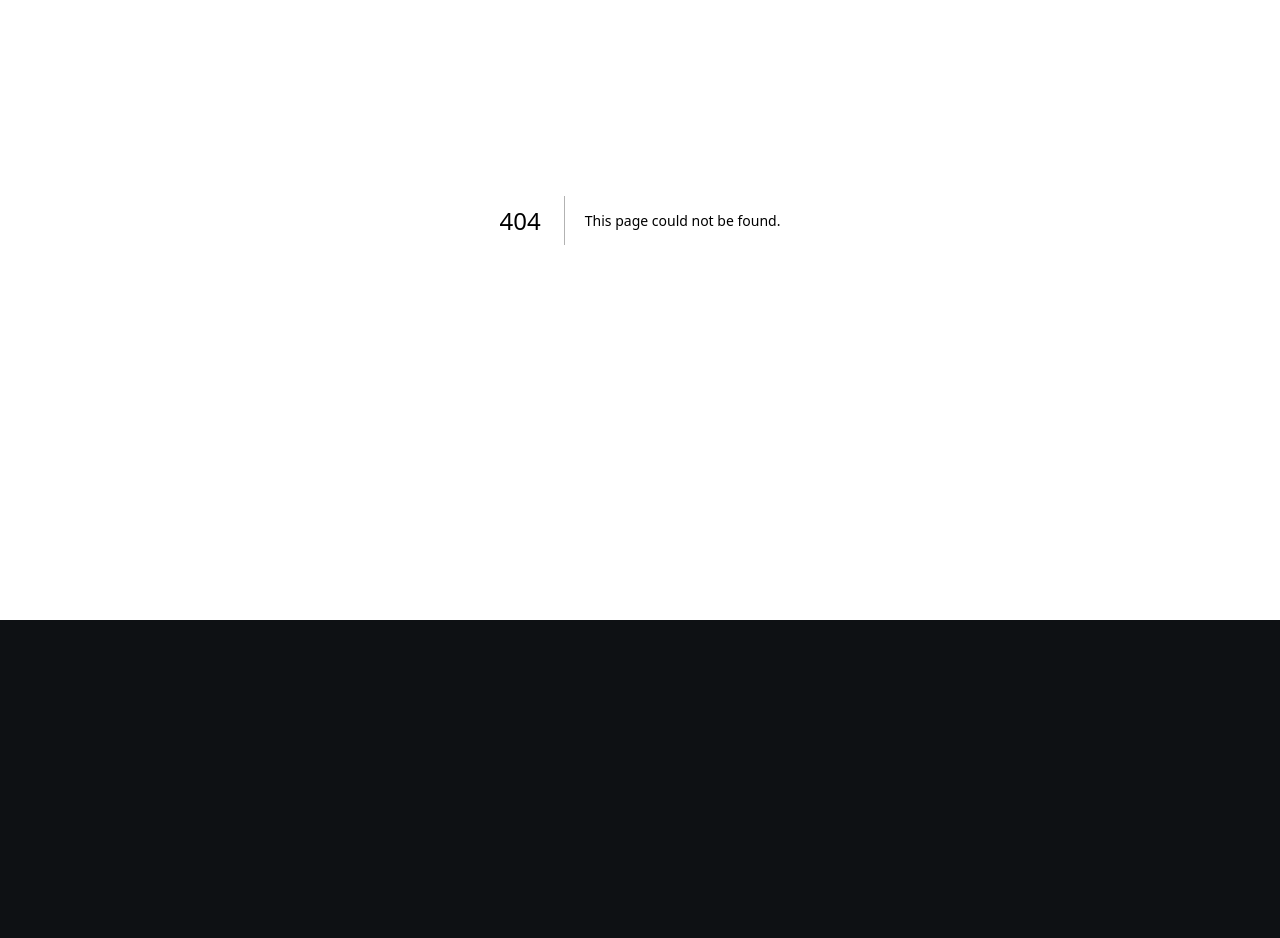
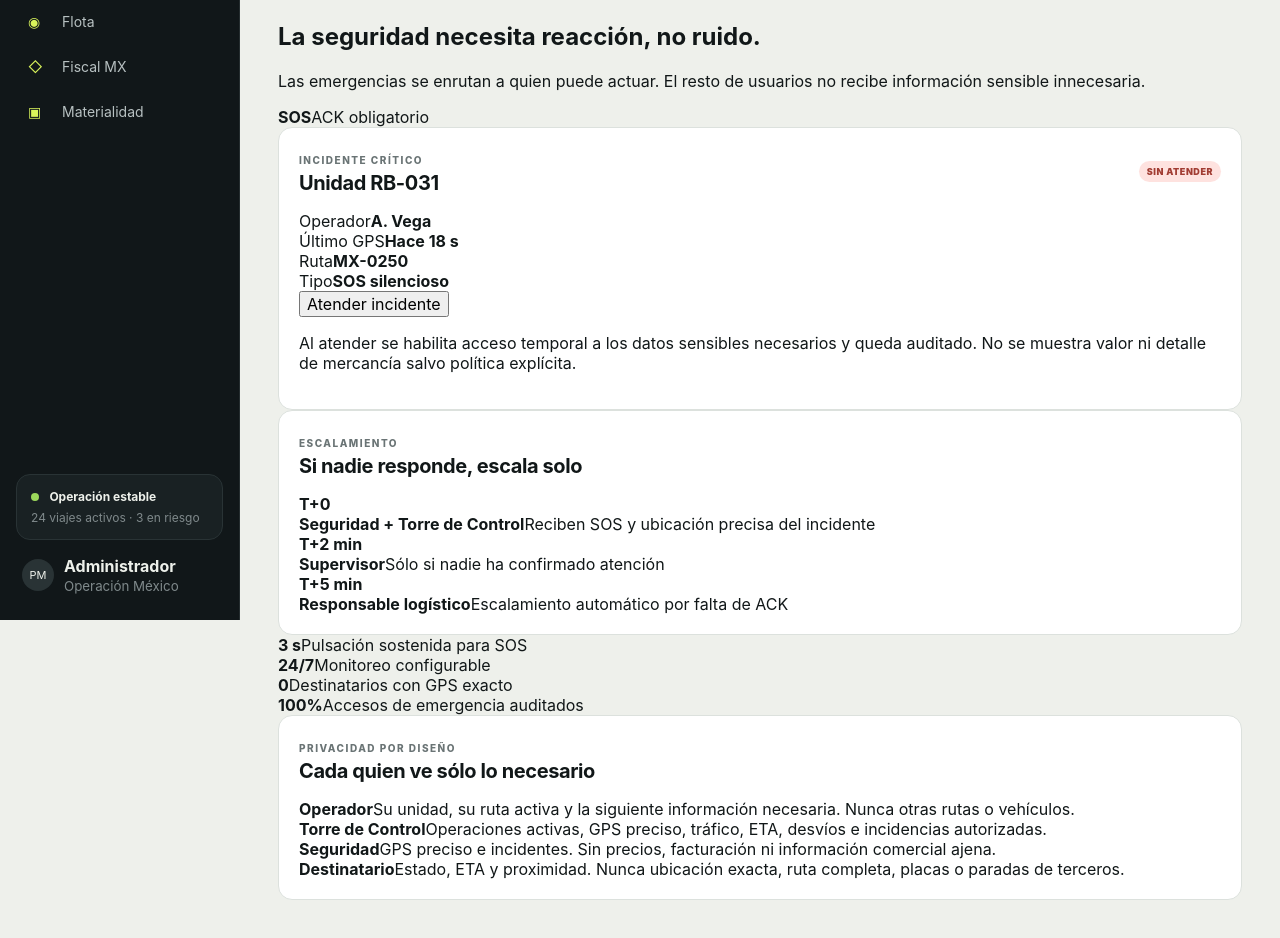
Before and after one commit to PabloMtz2450/tms.dev, a Next.js app: page /security in a window 1280 px wide. Before the commit this address had no page. Shown: the part 180-1118 px from the top of the page. Before the commit the page ends 800 px from the top, so only its background shows below. Built offline with nearby package versions, Linux system fonts and the light colour scheme.

Commit message:
feat: add SafeRoute security control center

```diff
--- /dev/null
+++ b/src/app/security/page.tsx
@@ -0,0 +1,47 @@
+import { AppShell } from '@/components/app-shell';
+import { StatusPill } from '@/components/status-pill';
+
+const escalation = [
+  ['T+0','Seguridad + Torre de Control','Reciben SOS y ubicación precisa del incidente'],
+  ['T+2 min','Supervisor','Sólo si nadie ha confirmado atención'],
+  ['T+5 min','Responsable logístico','Escalamiento automático por falta de ACK'],
+];
+
+export default function Security(){
+  return <AppShell title="SafeRoute" subtitle="Seguridad operacional con la mínima exposición de datos necesaria.">
+    <section className="security-hero">
+      <div><span className="section-kicker">1 ALERTA ACTIVA</span><h2>La seguridad necesita reacción, no ruido.</h2><p>Las emergencias se enrutan a quien puede actuar. El resto de usuarios no recibe información sensible innecesaria.</p></div>
+      <div className="sos-badge"><strong>SOS</strong><span>ACK obligatorio</span></div>
+    </section>
+    <section className="two-grid">
+      <article className="panel">
+        <div className="panel-head"><div><span className="section-kicker">INCIDENTE CRÍTICO</span><h2>Unidad RB-031</h2></div><StatusPill tone="bad">SIN ATENDER</StatusPill></div>
+        <div className="security-facts">
+          <div><span>Operador</span><strong>A. Vega</strong></div><div><span>Último GPS</span><strong>Hace 18 s</strong></div>
+          <div><span>Ruta</span><strong>MX-0250</strong></div><div><span>Tipo</span><strong>SOS silencioso</strong></div>
+        </div>
+        <button className="danger-action">Atender incidente</button>
+        <p className="privacy-note">Al atender se habilita acceso temporal a los datos sensibles necesarios y queda auditado. No se muestra valor ni detalle de mercancía salvo política explícita.</p>
+      </article>
+      <article className="panel">
+        <div className="panel-head"><div><span className="section-kicker">ESCALAMIENTO</span><h2>Si nadie responde, escala solo</h2></div></div>
+        <div className="escalation-list">{escalation.map(([time,who,what])=><div className="escalation-row" key={time}><b>{time}</b><div><strong>{who}</strong><span>{what}</span></div></div>)}</div>
+      </article>
+    </section>
+    <section className="metric-strip">
+      <article><strong>3 s</strong><span>Pulsación sostenida para SOS</span></article>
+      <article><strong>24/7</strong><span>Monitoreo configurable</span></article>
+      <article><strong>0</strong><span>Destinatarios con GPS exacto</span></article>
+      <article><strong>100%</strong><span>Accesos de emergencia auditados</span></article>
+    </section>
+    <section className="panel">
+      <div className="panel-head"><div><span className="section-kicker">PRIVACIDAD POR DISEÑO</span><h2>Cada quien ve sólo lo necesario</h2></div></div>
+      <div className="access-grid">
+        <div><strong>Operador</strong><span>Su unidad, su ruta activa y la siguiente información necesaria. Nunca otras rutas o vehículos.</span></div>
+        <div><strong>Torre de Control</strong><span>Operaciones activas, GPS preciso, tráfico, ETA, desvíos e incidencias autorizadas.</span></div>
+        <div><strong>Seguridad</strong><span>GPS preciso e incidentes. Sin precios, facturación ni información comercial ajena.</span></div>
+        <div><strong>Destinatario</strong><span>Estado, ETA y proximidad. Nunca ubicación exacta, ruta completa, placas o paradas de terceros.</span></div>
+      </div>
+    </section>
+  </AppShell>
+}
```
